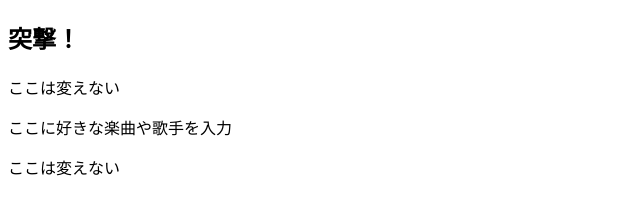
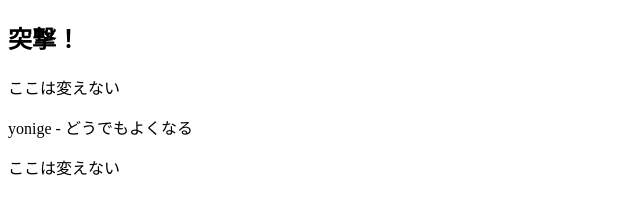
Before and after one commit to shibatamitsuki/testcoflict, a plain HTML site: page index.html in a window 1280 px wide. Shown: the full height of the page, 0-640 px from the left. Drawn offline with Linux system fonts and the light colour scheme.

Commit message:
[modify]index.htmlの更新

```diff
--- a/index.html
+++ b/index.html
@@ -6,7 +6,7 @@
 <body>
 <h2> 突撃！ </h2>
 <p>ここは変えない</p>
-<p>ここに好きな楽曲や歌手を入力</p>
+<p>yonige - どうでもよくなる</p>
 <p>ここは変えない</p>
 </body>
 </html>
```
